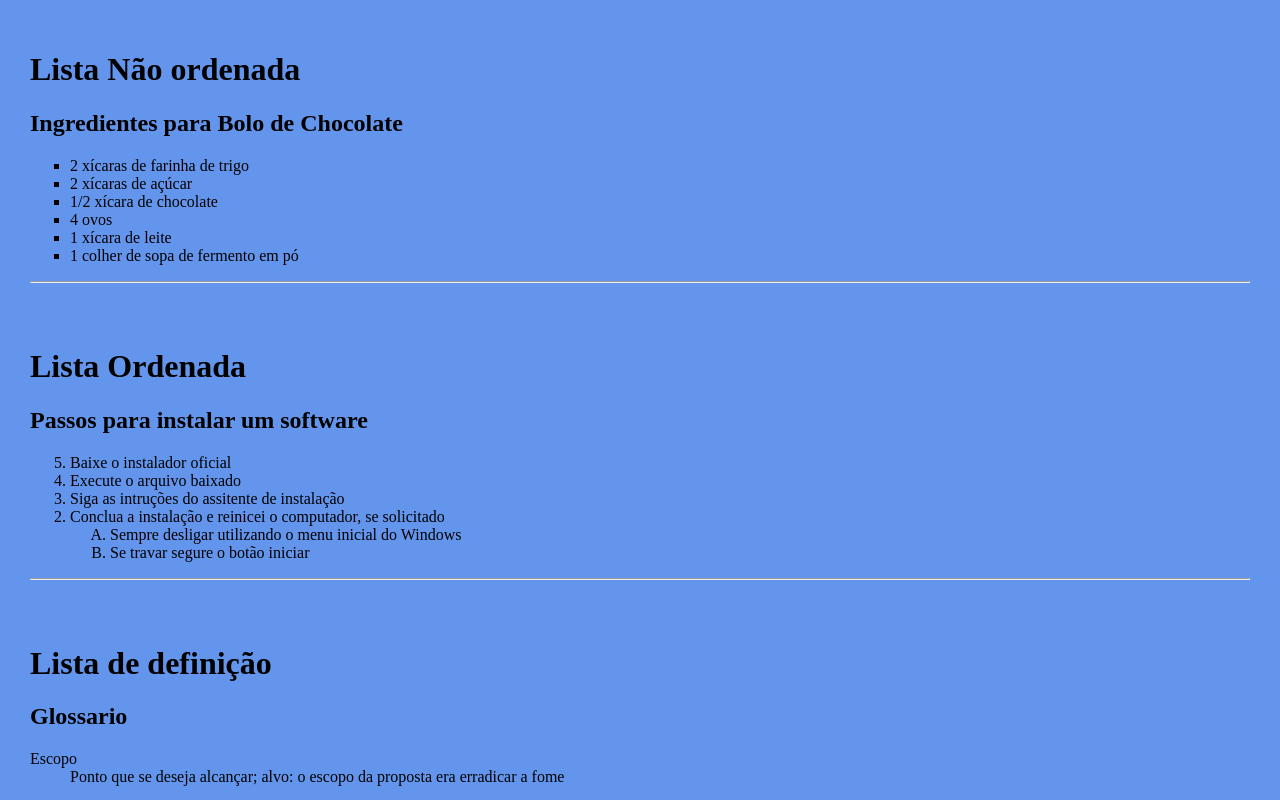
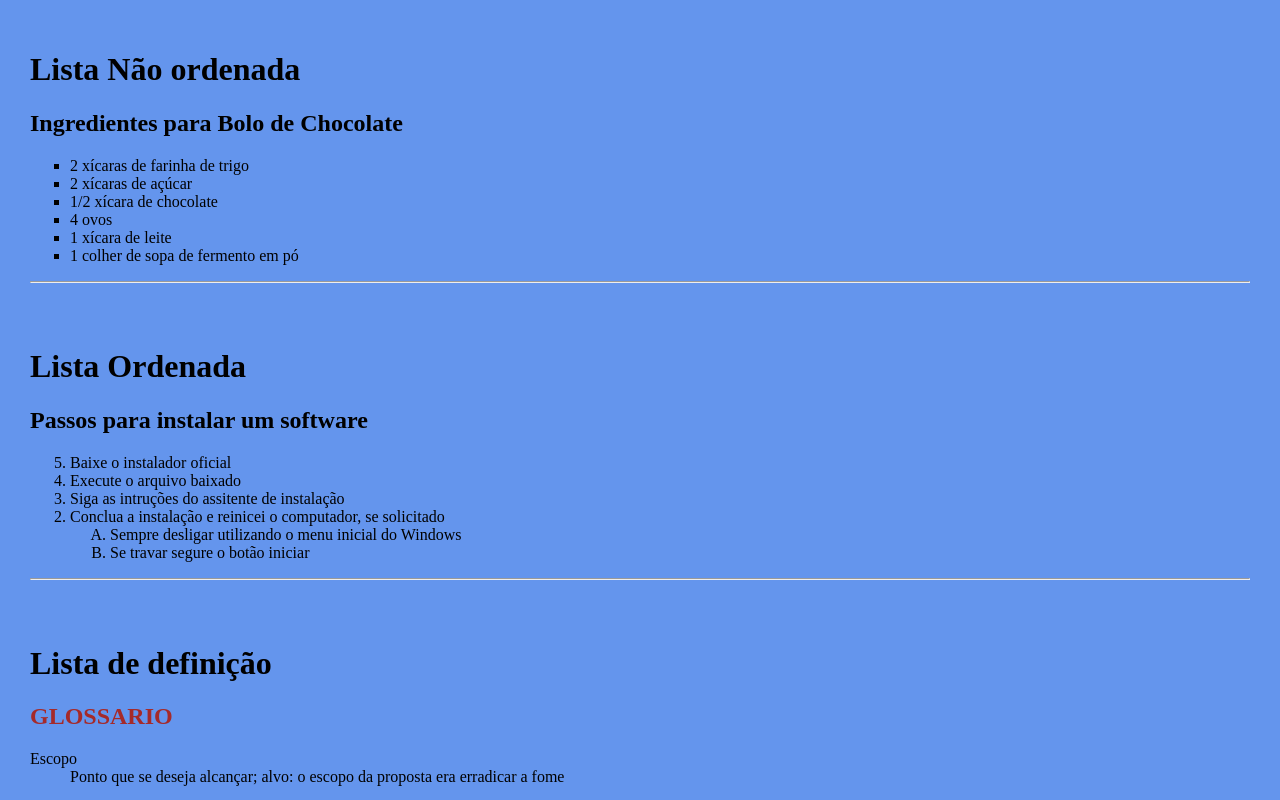
Before and after one commit to arthur-cpaiva/LISTA, a plain HTML site: page INDEX.HTML in a window 1280 px wide. Shown: the top 800 px of the page. Drawn offline with Linux system fonts and the light colour scheme.

Commit message:
Adicionando mudanças testes

```diff
--- a/INDEX.HTML
+++ b/INDEX.HTML
@@ -40,7 +40,7 @@
     <br><br>
 
     <h1>Lista de definição</h1>
-    <h2>Glossario</h2>
+    <h2 class="destaque">Glossario</h2>
 
     <dl>
         <dt>Escopo</dt>
```
